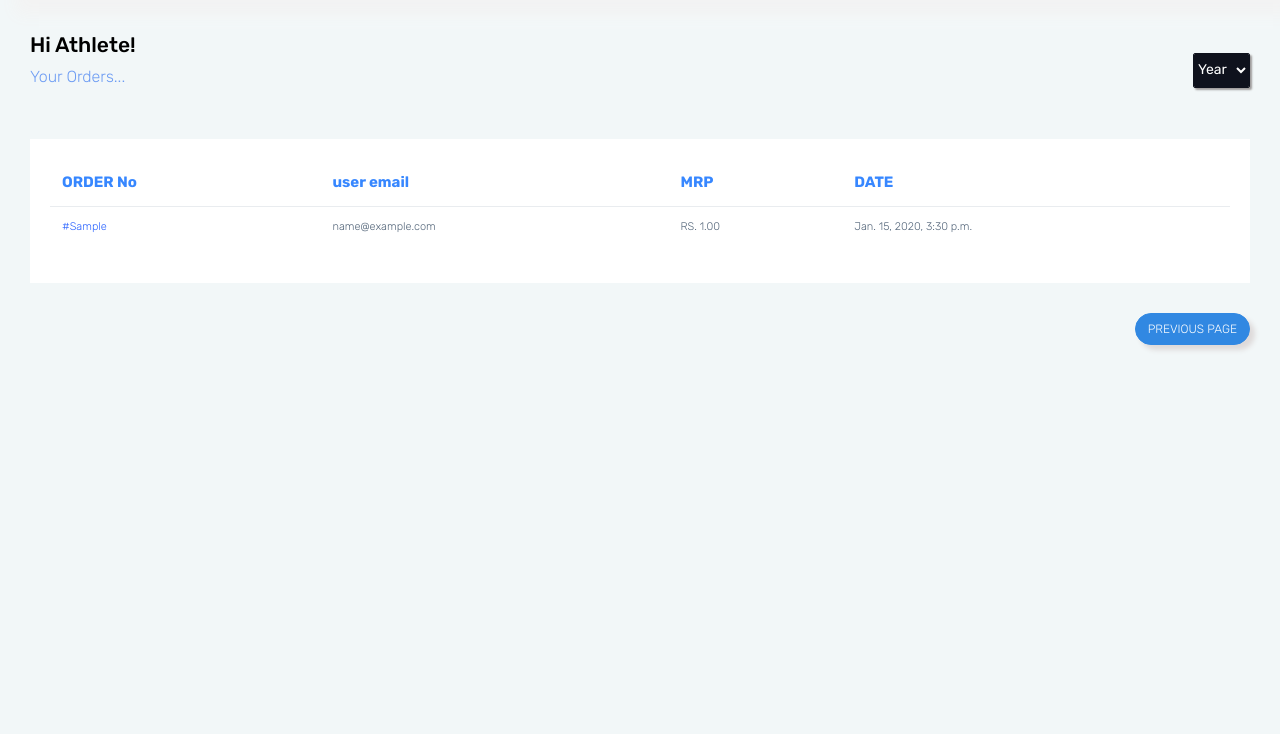
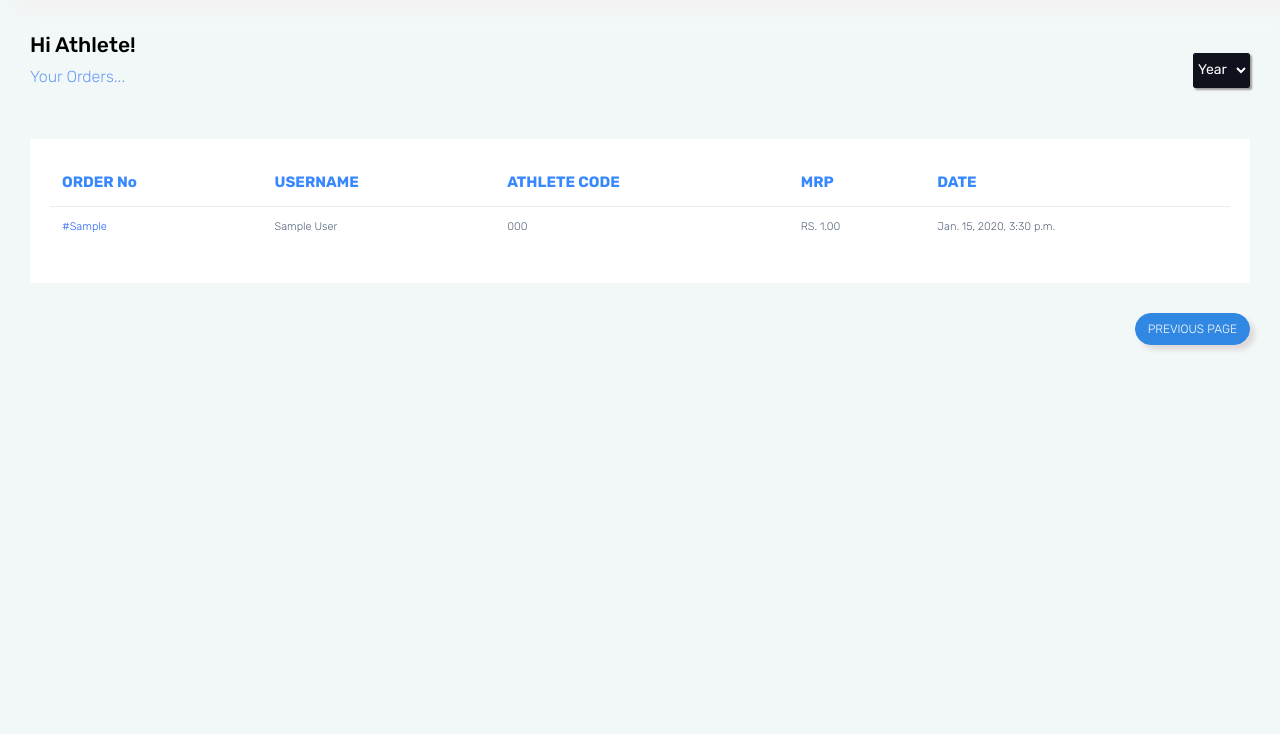
Before and after one commit to PoojaGoswami/crm_project, a Django app: page /order/ in a window 1280 px wide. Shown: the part 70-804 px from the top of the page. Run offline with Django 3.2, Linux system fonts and the light colour scheme; a user stored in the database is signed in; tables that the repository leaves empty hold one stand-in row (values such as "Sample post"); some libraries are stand-ins or nearby versions.

Commit message:
added firstname and last name to signup form and added more user information on order table

```diff
--- a/order/views.py
+++ b/order/views.py
@@ -14,7 +14,7 @@ import datetime
 def index(request):
     current_user = request.user.id
     if request.user.is_superuser:
-        order_data = Order.objects.all()
+        order_data = Order.objects.all().select_related('user__profile')
     else:
         order_data = Order.objects.filter(user_id=current_user)
     print(order_data.query)
--- a/templates/order/table-basic.html
+++ b/templates/order/table-basic.html
@@ -109,7 +109,8 @@
                                                 <th class="border-top-0">ORDER No</th>
                                                 <!--<th class="border-top-0">ORDER TITLE</th>-->
                                                 {% if user.is_superuser %}
-                                                    <th class="border-top-0">user email</th>
+                                                    <th class="border-top-0">USERNAME</th>
+                                                    <th class="border-top-0">ATHLETE CODE</th>
                                                 {% endif %}
                                                 <th class="border-top-0">MRP</th>
 												 <th class="border-top-0">DATE</th>
@@ -120,7 +121,8 @@
                                             <tr>
                                                 <td><a href="/order_details?order={{ order.order_no }}">#{{ order.order_no }}</a> </td>
                                                 {% if user.is_superuser %}
-                                                    <td>{{ order.user.email  }}</td>
+                                                    <td>{{ order.user.first_name  }} {{ order.user.last_name  }}</td>
+                                                    <td>{{ order.user.profile.athlete_code  }}</td>
                                                 {% endif %}
 {#                                                <!--<td>{{ order.title }}</td>#}
                                                 <td>RS. {{ order.final_value }}</td>
--- a/user/forms.py
+++ b/user/forms.py
@@ -15,6 +15,8 @@ class SignUpForm(UserCreationForm):
 
     # username = templates.CharField(max_length=50, required=False, help_text='Optional.', widget= templates.TextInput(attrs={'placeholder':'Name'}))
     # birth_date = forms.CharField(max_length=25, required=False, help_text='', widget=forms.TextInput(attrs={'placeholder':'Date of birth'}))
+    first_name = forms.CharField(max_length=30, required=True, widget=forms.TextInput(attrs={'placeholder': 'First Name'}))
+    last_name = forms.CharField(max_length=30, required=True, widget=forms.TextInput(attrs={'placeholder': 'Last Name'}))
     birth_date = forms.DateTimeField(input_formats=['%d/%m/%Y'], widget=FengyuanChenDatePickerInput(attrs={'placeholder':'Date of birth', 'class': 'datepicker', 'autocomplete': 'off'}))
     athlete_code = forms.CharField(max_length=50, required=False, help_text='', widget=forms.TextInput(attrs={'placeholder':'Athlete Code'}))
     address = forms.CharField(max_length=150, required=False, help_text='', widget=forms.TextInput(attrs={'placeholder':'Address'}))
@@ -25,7 +27,7 @@ class SignUpForm(UserCreationForm):
 
     class Meta:
         model = User
-        fields = ('username', 'birth_date', 'athlete_code', 'address', 'mobile', 'email', 'password1', 'password2')
+        fields = ('username', 'first_name', 'last_name', 'birth_date', 'athlete_code', 'address', 'mobile', 'email', 'password1', 'password2')
 
 
 class LoginForm(AuthenticationForm):
```
